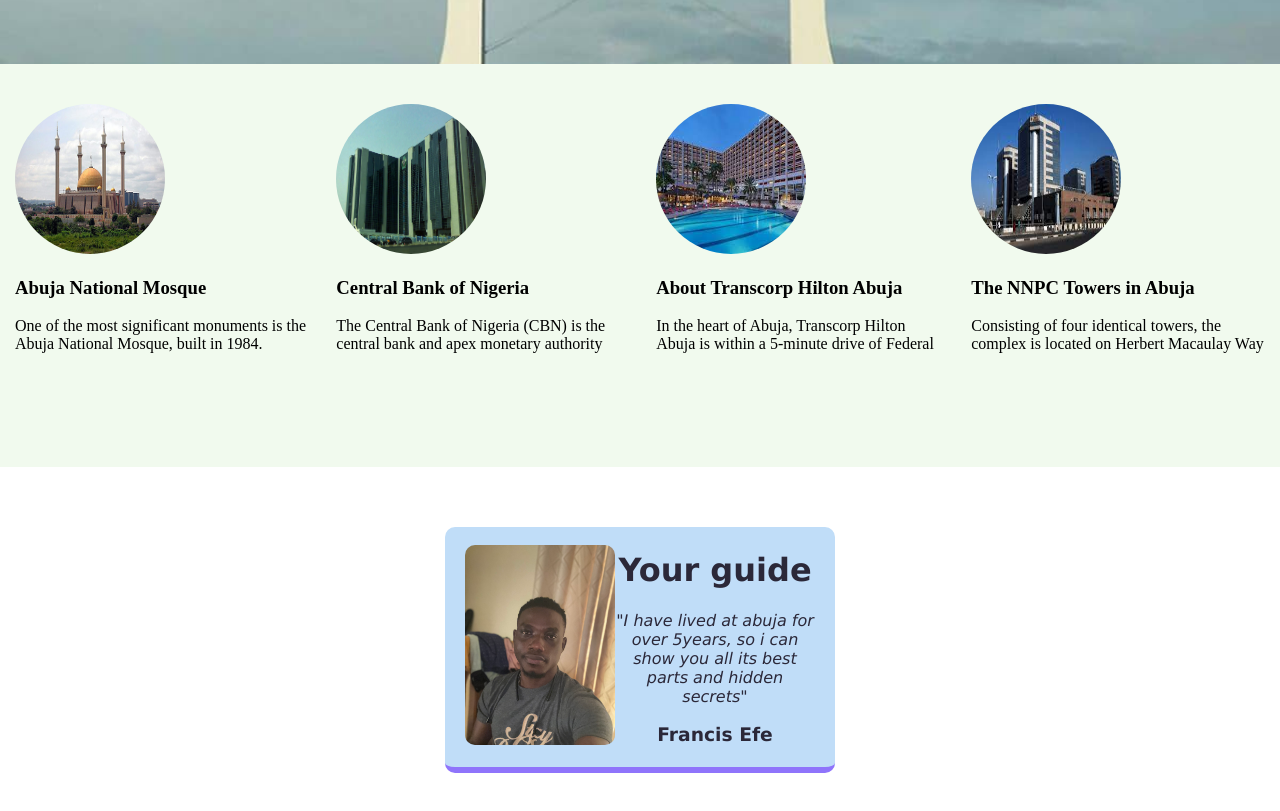
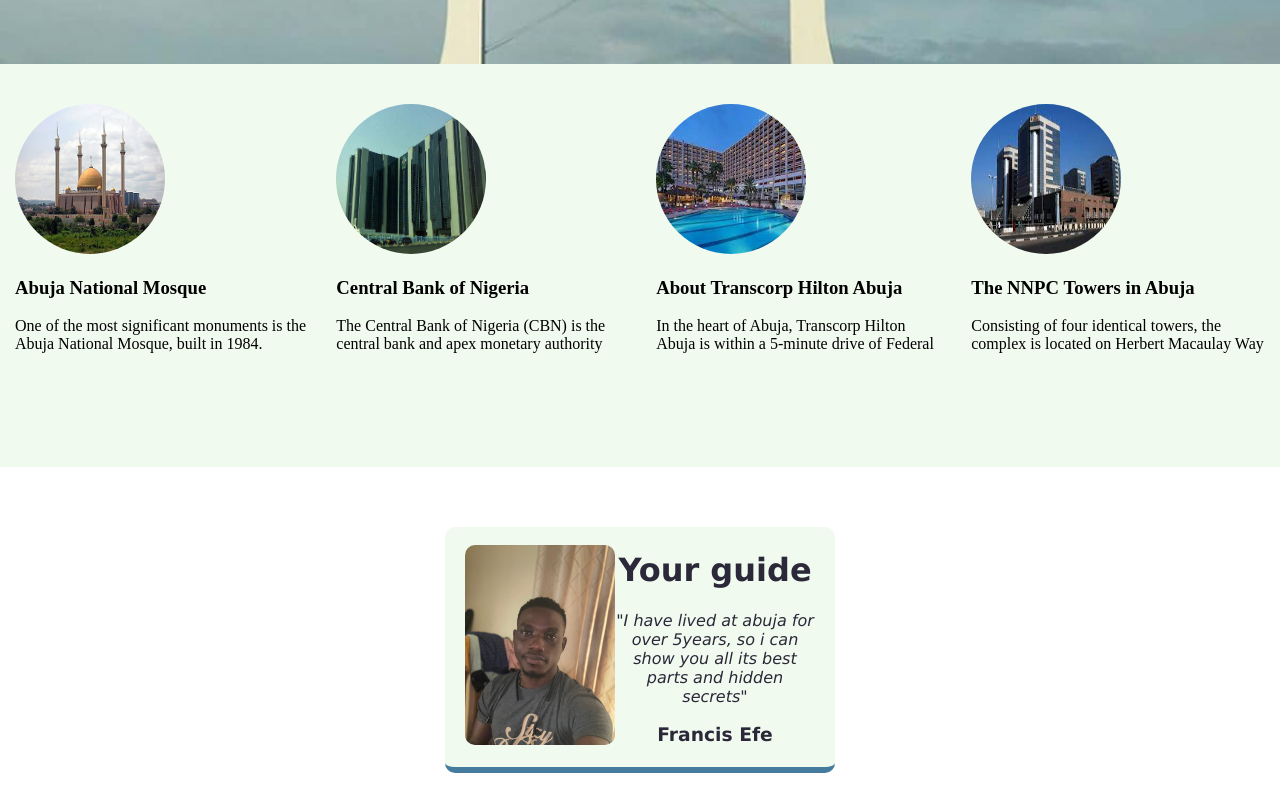
Before and after one commit to Engrfran6/Abuja-city-tour, a plain HTML site: page abuja-city-tour/index.html in a window 1280 px wide. Shown: the part 279-1090 px from the top of the page. Drawn offline with Linux system fonts and the light colour scheme.

Commit message:
Update style.css

```diff
--- a/abuja-city-tour/style.css
+++ b/abuja-city-tour/style.css
@@ -92,12 +92,12 @@ body{
     display: flex;
     padding: 20px;
     border-radius: 10px;
-    background: #c0ddf8;
+    background: #F1FAEE;
     color: #2b2839;
     align-items: center;
     margin: auto auto;
     margin-top: 60px;
-    border-bottom: 6px solid #8f74fb;
+    border-bottom: 6px solid #457B9D;
 }
 
 #guide-section img{
```
